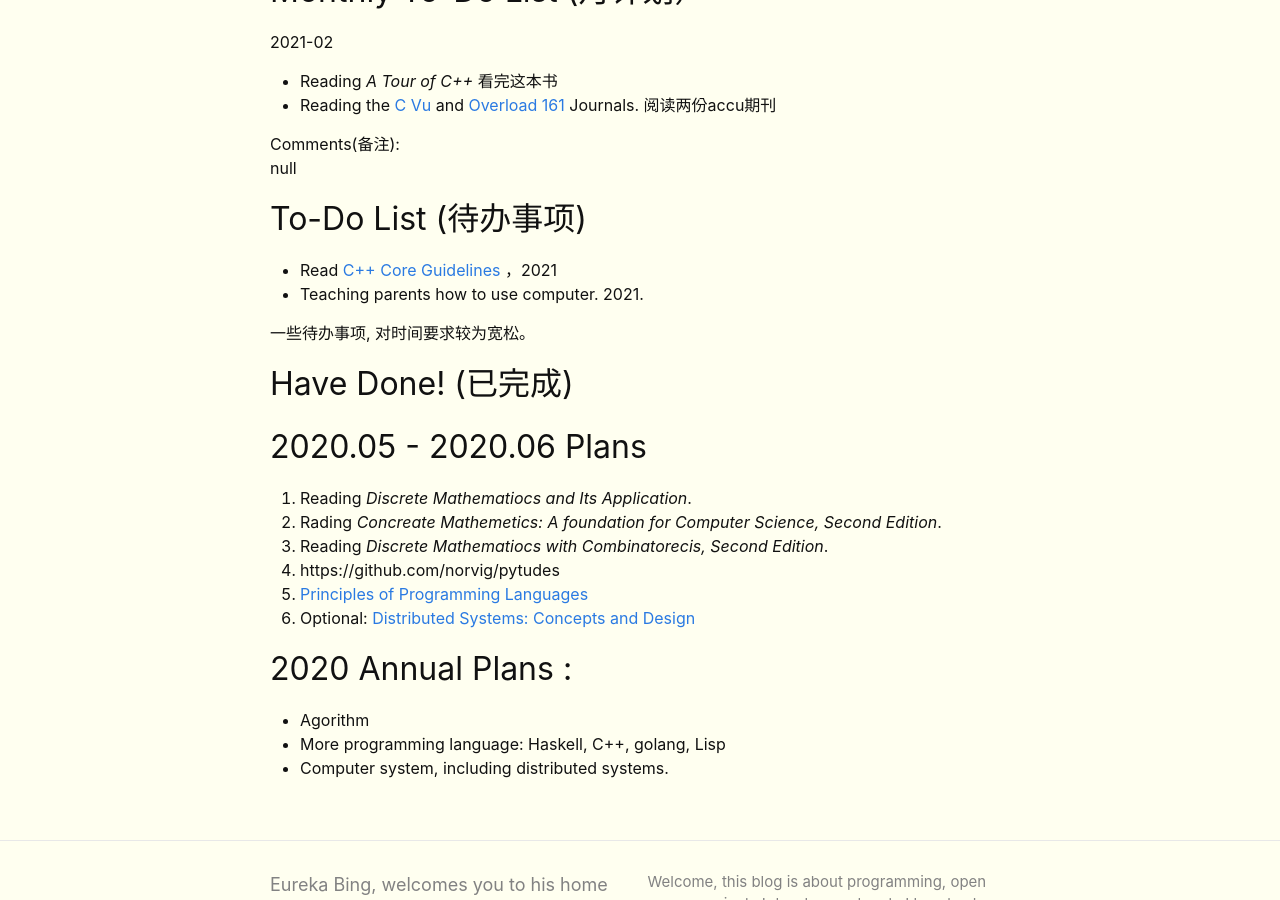
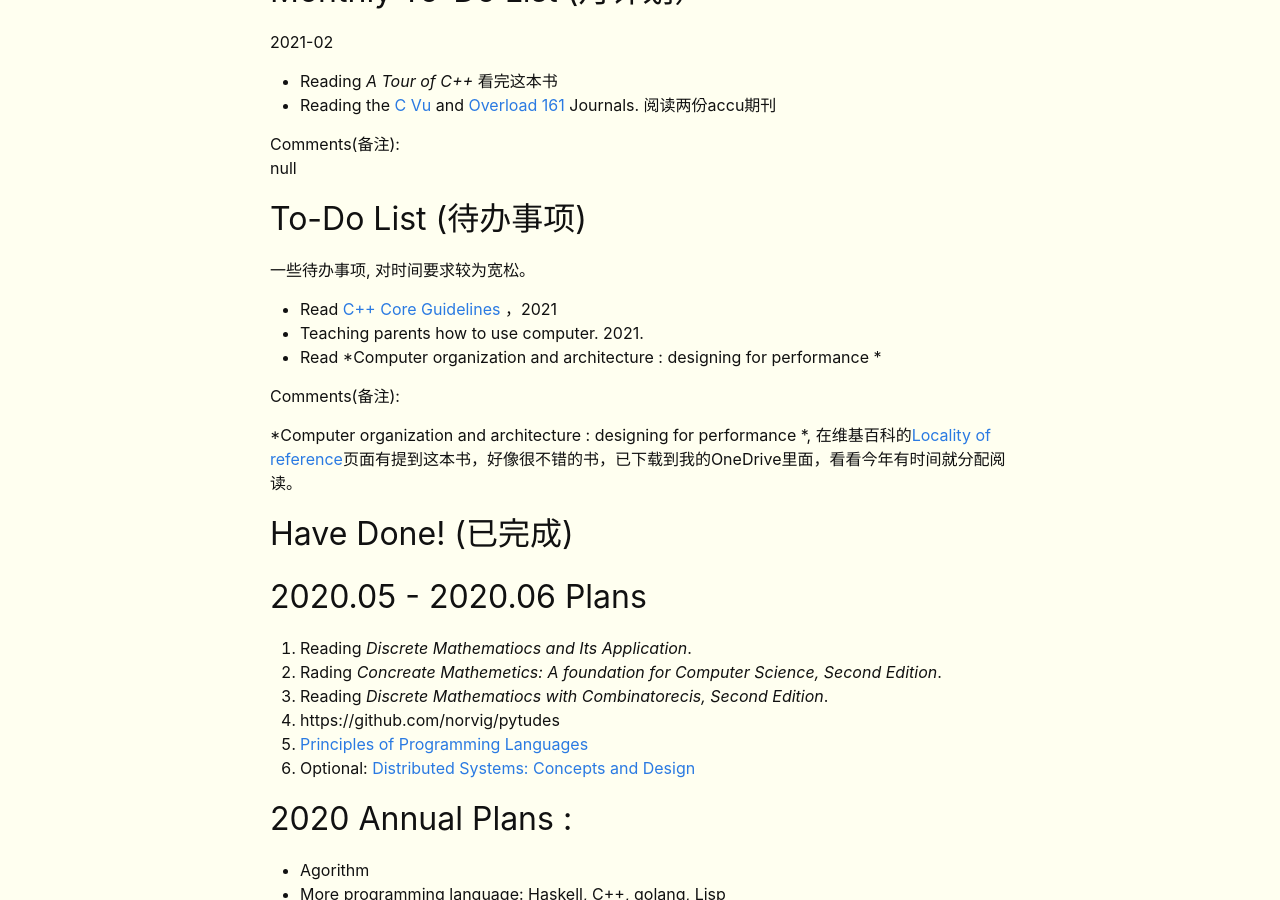
Before and after one commit to crb912/crb912.github.io, a Jekyll site: the page built from _posts/2099-12-28-My-Plans.md, in a window 1280 px wide and 900 px high, scrolled down 323 px. Built offline with Jekyll 4.4.1, drawn with Linux system fonts in a browser that asks for light colours.

Commit message:
add a book to my reading list

```diff
--- a/_posts/2099-12-28-My-Plans.md
+++ b/_posts/2099-12-28-My-Plans.md
@@ -20,12 +20,16 @@ null
 
 
 ## To-Do List (待办事项)
+一些待办事项, 对时间要求较为宽松。
 
 - Read [C++ Core Guidelines](https://github.com/isocpp/CppCoreGuidelines/blob/master/CppCoreGuidelines.md) ，2021
 - Teaching parents how to use computer.  2021.
+- Read *Computer organization and architecture : designing for performance *
 
 
-一些待办事项, 对时间要求较为宽松。
+Comments(备注):
+
+*Computer organization and architecture : designing for performance *, 在维基百科的[Locality of reference](https://en.wikipedia.org/wiki/Locality_of_reference#cite_note-2)页面有提到这本书，好像很不错的书，已下载到我的OneDrive里面，看看今年有时间就分配阅读。
 
 ## Have Done! (已完成)
 
```
